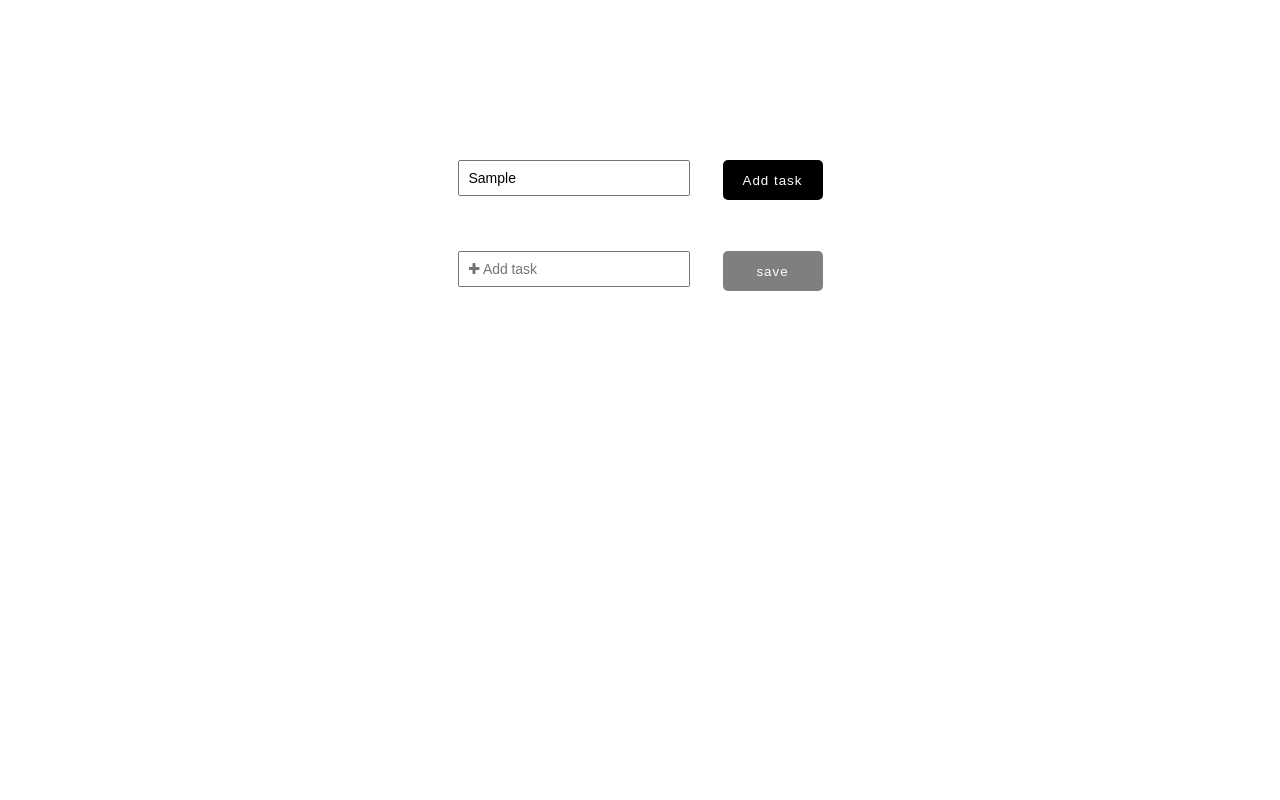
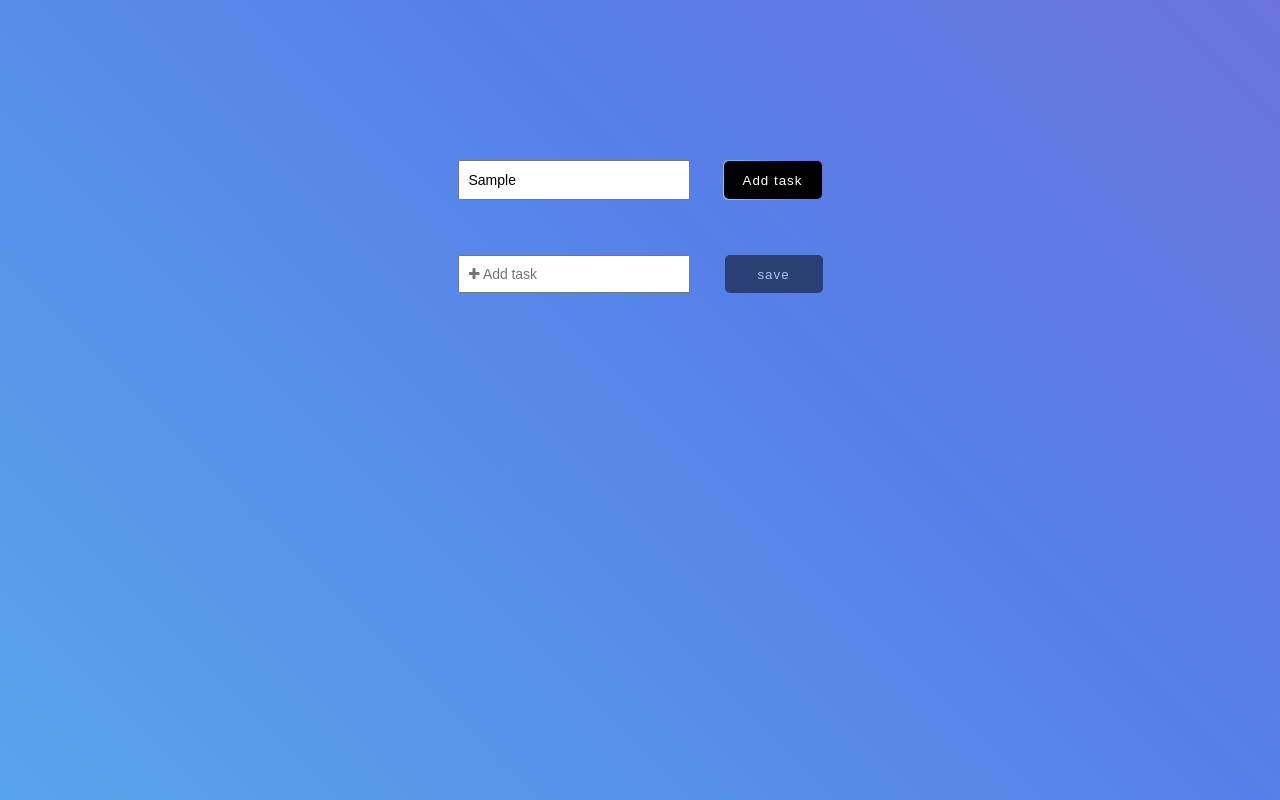
Before and after one commit to AldairGithub/simple_to_do_list, a React (Create React App) app in the folder client/: page / in a window 1280 px wide. Both pictures are taken after typing "Sample" into the empty fields and a click on the button "Add task". Built offline with nearby package versions, Linux system fonts and the light colour scheme.

Commit message:
added color gradient to button

```diff
--- a/client/src/App.css
+++ b/client/src/App.css
@@ -0,0 +1,16 @@
+html {
+  width: 100%;
+  height: 100%;
+  background: linear-gradient(45deg,#84CEEB, #5AB9EA, #5680E9, #8860D0 );
+  background-size: 400% 100%;
+  animation: gradient 16s linear infinite;
+  animation-direction: alternate;
+}
+@keyframes gradient {
+  0%{
+    background-position: 0%;
+  }
+  100%{
+    background-position: 100%;
+  }
+}
--- a/client/src/components/add_task/AddTask.jsx
+++ b/client/src/components/add_task/AddTask.jsx
@@ -15,7 +15,6 @@ export default function AddTask(props) {
   return (
     <>
       <motion.div
-        className='input-container newtask-container'
         // start of div, position
         initial={{ translateY: "0px", opacity: 0 }}
         // move div on the y axis (vertically) while changing opacity
@@ -25,7 +24,7 @@ export default function AddTask(props) {
         // when div is removed from tree
         exit={{translateY: "0px", opacity: 0}}
       >
-        <form onSubmit={onNewTask}>
+        <form className='input-container' onSubmit={onNewTask}>
           <input
             className='input-display'
             placeholder='&#xF067; Add task'
@@ -33,6 +32,7 @@ export default function AddTask(props) {
             value={input}
             onChange={handleChange}
           />
+          <div>
             <button
               className='input-button'
               style={{ opacity: `${input.length === 0 ? '0.5' : '1'}` }}
@@ -40,6 +40,8 @@ export default function AddTask(props) {
             >
               save
             </button>
+          </div>
+
         </form>
       </motion.div>
     </>
--- a/client/src/components/search_bar/SearchBar.css
+++ b/client/src/components/search_bar/SearchBar.css
@@ -1,6 +1,7 @@
 .input-container {
   width: 365px;
-  position: relative;
+  display: flex;
+  justify-content: space-between;
 }
 .input-display {
   padding: 9px;
@@ -8,15 +9,30 @@
   width: 210px;
   font-family: FontAwesome, 'Arial';
 }
-.input-button {
-  position: absolute;
-  right: 0;
+.input-button-container {
   height: 40px;
   width: 100px;
+  background: linear-gradient(60deg, #84CEEB, #5AB9EA, #5680E9, #8860D0 );
+  display: flex;
+  justify-content: center;
+  align-items: center;
+  border-radius: 5px;
+}
+.input-button {
+  border-radius: 5px;
+  height: 38px;
+  width: 98px;
   letter-spacing: 1px;
   border: none;
-  border-radius: 5px;
   cursor: pointer;
-  background-color: black;
+  background: black;
   color: white;
+  transition: background 1s linear, color 0.2s ease-out;
 }
+.input-button-container:hover {
+  background: black;
+}
+.input-button-container:hover .input-button{
+  background: linear-gradient(60deg, #84CEEB, #5AB9EA, #5680E9, #8860D0 );
+  color: black;
+}
--- a/client/src/components/search_bar/SearchBar.jsx
+++ b/client/src/components/search_bar/SearchBar.jsx
@@ -24,6 +24,7 @@ export default function SearchBar(props) {
           onChange={handleChange}
           maxLength={25}
         />
+        <div className='input-button-container'>
           <button
             className='input-button'
             onClick={newTask}
@@ -31,6 +32,7 @@ export default function SearchBar(props) {
             Add task
           </button>
         </div>
+      </div>
     </>
   )
 }
--- a/client/src/components/task/Task.css
+++ b/client/src/components/task/Task.css
@@ -5,9 +5,11 @@
   width: 380px;
   height: 35px;
   padding: 12px;
-  border: 1px solid black;
+  border: 1px solid #66FCF1;
   border-radius: 5px;
   margin-bottom: 25px;
+  color: #0B0C10;
+  background: #FFF;
 }
 .task-text {
   line-height: 0px;
@@ -20,6 +22,7 @@
   margin-top: 9px;
   width: 75px;
   justify-content: space-evenly;
+  color: #0B0C10;
 }
 .edit-task-input {
   width: 200px;
@@ -30,7 +33,7 @@
 .edit-task-button {
   padding: 9px;
   background-color: black;
-  border: none;
+  border: 1px solid #66FCF1;
   border-radius: 5px;
   color: white;
   margin-left: 15px;
```
Lines whose indentation alone changed are shown as unchanged.
